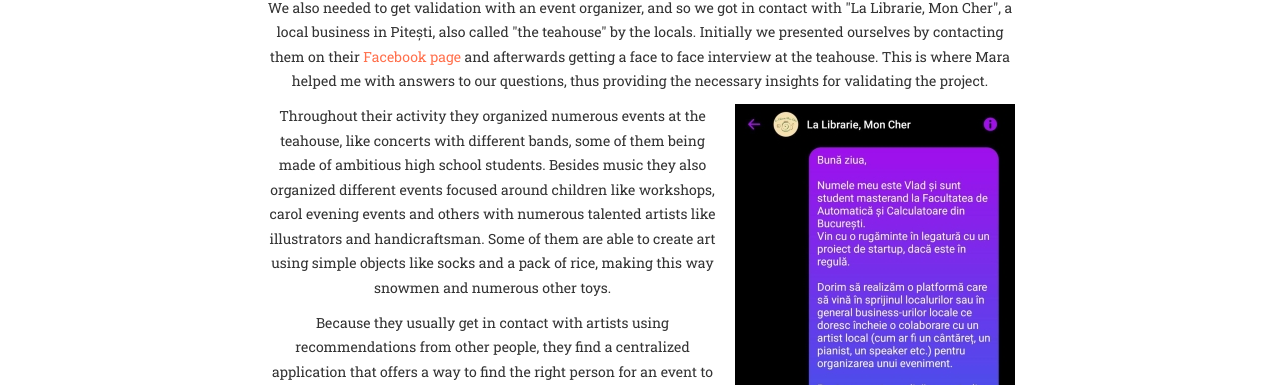
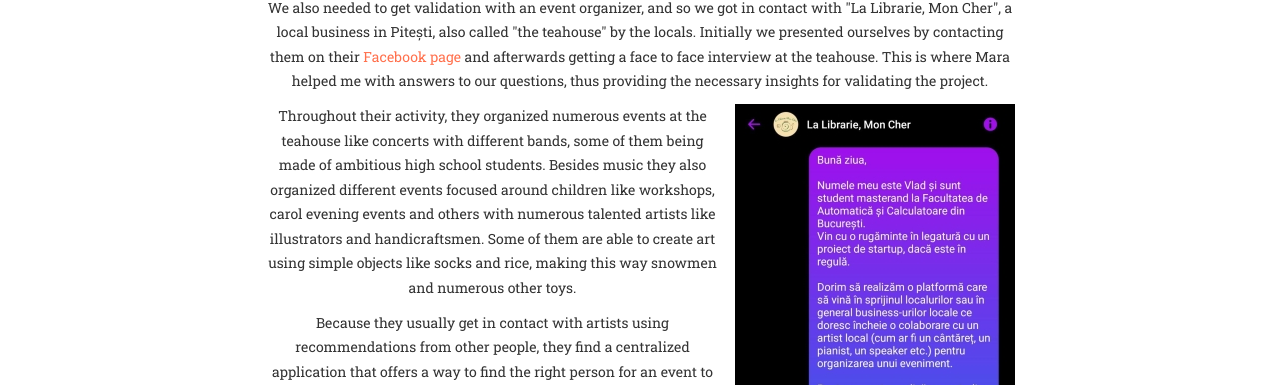
Before and after one commit to ArtistryHub/ArtistryHub, a Jekyll site: the page built from index.html, in a window 1280 px wide and 900 px high, scrolled down 8646 px. Shown: the part 154-539 px from the top of the window. Built offline with Jekyll 4.4.1, drawn with Linux system fonts in a browser that asks for light colours; nearby versions of some CDN libraries; some web fonts are replaced.

Commit message:
fix typos

```diff
--- a/_includes/m2.html
+++ b/_includes/m2.html
@@ -88,7 +88,7 @@
                     <h4 class="service-heading">Interviews - local business insights</h4>
                     <p class="text-muted">We also needed to get validation with an event organizer, and so we got in contact with "La Librarie, Mon Cher", a local business in Pitești, also called "the teahouse" by the locals. Initially we presented ourselves by contacting them on their <a href="https://www.facebook.com/LibrarieMonCher">Facebook page</a> and afterwards getting a face to face interview at the teahouse. This is where Mara helped me with answers to our questions, thus providing the necessary insights for validating the project.</p>
                     <img src="img/interviews/interview_vlad_teahouse.jpeg" class="img-floating-vlad" alt="">
-                    <p class="text-muted">Throughout their activity they organized numerous events at the teahouse, like concerts with different bands, some of them being made of ambitious high school students. Besides music they also organized different events focused around children like workshops, carol evening events and others with numerous talented artists like illustrators and handicraftsman. Some of them are able to create art using simple objects like socks and a pack of rice, making this way snowmen and numerous other toys.</p>
+                    <p class="text-muted">Throughout their activity, they organized numerous events at the teahouse like concerts with different bands, some of them being made of ambitious high school students. Besides music they also organized different events focused around children like workshops, carol evening events and others with numerous talented artists like illustrators and handicraftsmen. Some of them are able to create art using simple objects like socks and rice, making this way snowmen and numerous other toys.</p>
                     <p class="text-muted">Because they usually get in contact with artists using recommendations from other people, they find a centralized application that offers a way to find the right person for an event to be very useful. They provided us with feedback regarding the application's features that they find very useful in order for this to be considered as a viable alternative. The most important one is the ability to view the artist's profile, this feature being vital as it gives the organizer all the necessary information regarding the artist's performance and experience. Besides, having an advanced filtering system for each artist category, a rather <b>helpful and not disappointing review system</b> for the entry level artists that should not punish a beginner artist in case of a bad performance, a calendar view for the artist's schedule and a fair payment system that give artists the possibility to put different prices based on the task's complexity are some of the most important features the platform should provide.</p>
                     <p class="text-muted">This interview provided us with new insights and findings, like the fact that there is a large variety of artists. Local businesses need artists for their events and the common means of collaboration between organizers and artists are not scalable and do not provide guidance in choosing the right artist for an event.</p>
                 </div>
```
